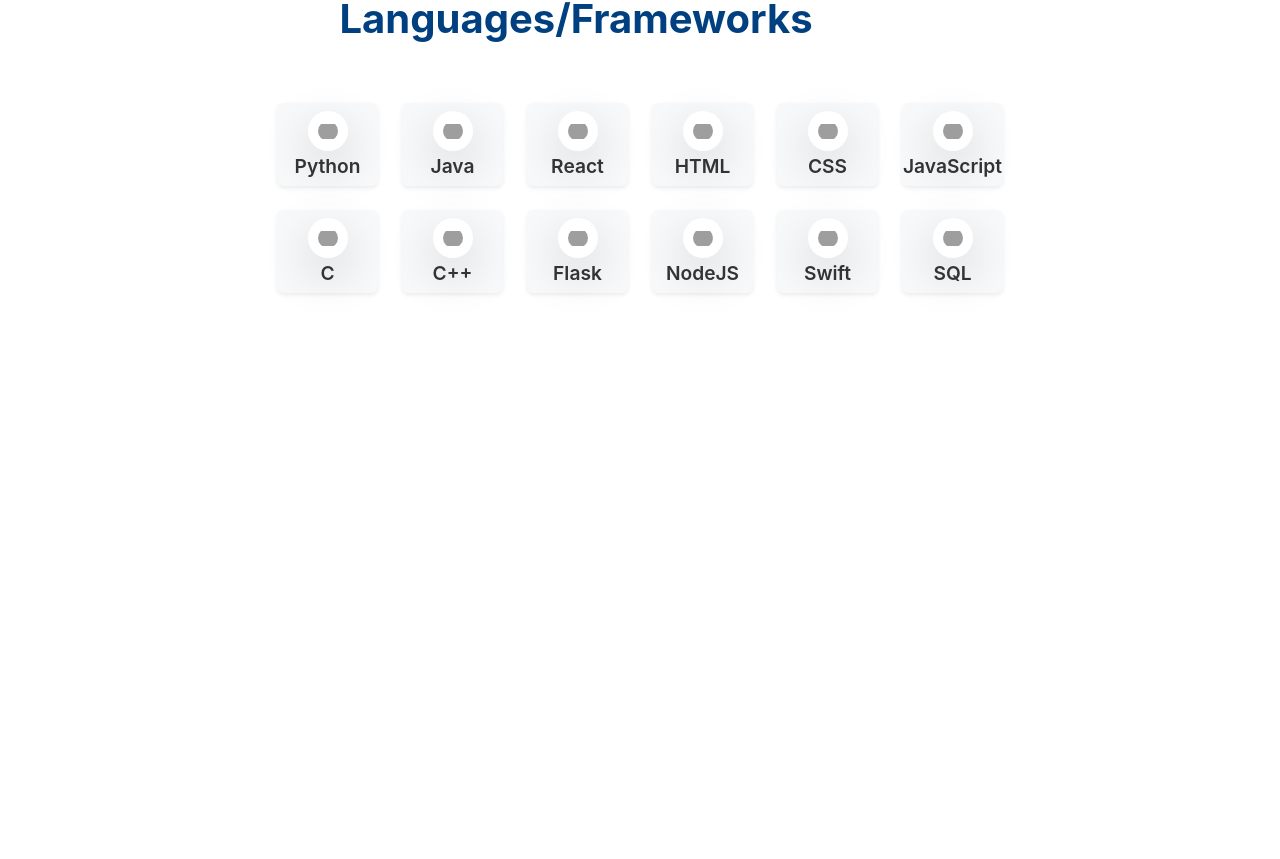
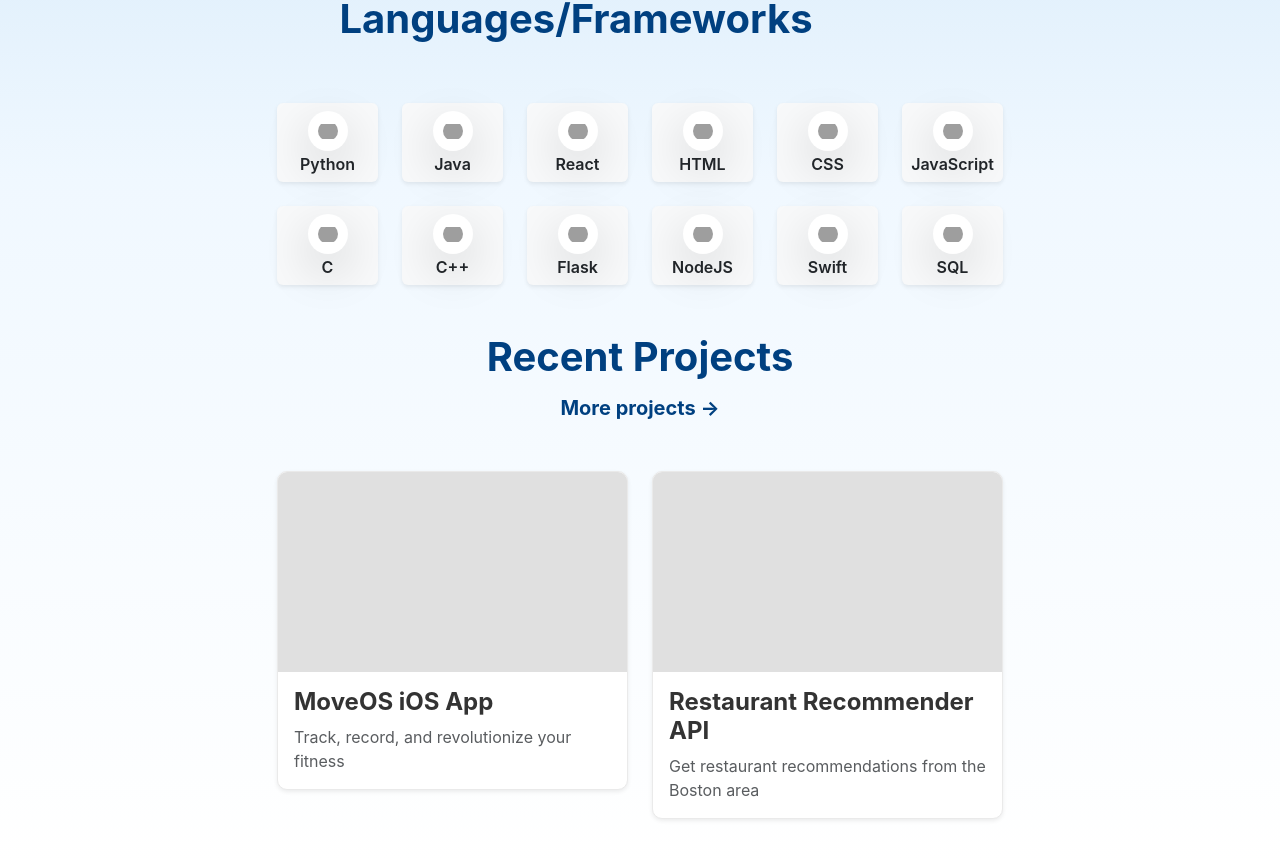
Before and after one commit to Theodore-Utomo/portfolio, a React (Create React App) app: page / in a window 1280 px wide. Shown: the part 503-1362 px from the top of the page. Before the commit the page ends 844 px from the top, so only its background shows below. Built offline with nearby package versions, Linux system fonts and the light colour scheme; grey boxes are pictures that could not be loaded.

Commit message:
Edited CSS

```diff
--- a/src/components/Home/Home.jsx
+++ b/src/components/Home/Home.jsx
@@ -1,12 +1,14 @@
 import React from 'react';
 import Introduction from './Introduction/Introduction.jsx';
 import Skills from './Skills/Skills.jsx';
+import Projects from './Projects/Projects.jsx';
 
 const Home = () => {
   return (
     <div>
       <Introduction />
       <Skills />
+      <Projects />
     </div>
   );
 };
--- /dev/null
+++ b/src/components/Home/Projects/Projects.css
@@ -0,0 +1,80 @@
+/* General Styling */
+#projects {
+    max-width: 750px;
+    margin: 0 auto;
+    color: #333;
+}
+
+.text-primary {
+    color: #004080 !important; /* Light mode primary color */
+}
+
+.project-card {
+    background-color: #ffffff;
+    border: 1px solid #eaeaea;
+    border-radius: 10px;
+    overflow: hidden;
+    transition: transform 0.3s ease, box-shadow 0.3s ease;
+}
+
+.project-card:hover {
+    transform: translateY(-5px);
+    box-shadow: 0 8px 16px rgba(0, 0, 0, 0.1);
+}
+
+/* Image Styling */
+.project-image {
+    height: 200px;
+    background-color: #f8f9fa;
+    display: flex;
+    justify-content: center;
+    align-items: center;
+}
+
+.placeholder-image {
+    width: 100%;
+    height: 100%;
+    background-color: #e0e0e0;
+    display: flex;
+    justify-content: center;
+    align-items: center;
+    font-size: 1rem;
+    color: #aaa;
+    text-transform: uppercase;
+}
+
+.project-card img {
+    width: 100%;
+    height: 100%;
+    object-fit: cover;
+}
+
+/* Card Content */
+.card-title {
+    font-size: 1.5rem;
+    color: #333;
+}
+
+.card-text {
+    font-size: 1rem;
+    color: #555;
+}
+
+/* Section Spacing */
+.my-5 {
+    margin-top: 3rem;
+    margin-bottom: 3rem;
+}
+
+.more-projects-link {
+    font-size: 1.25rem;
+    color: #004080;
+    text-decoration: none;
+    display: inline-block;
+    transition: transform 0.3s ease, color 0.3s ease;
+}
+
+.more-projects-link:hover {
+    color: #002050;
+    transform: translateX(5px);
+}
--- /dev/null
+++ b/src/components/Home/Projects/Projects.jsx
@@ -0,0 +1,61 @@
+import React from 'react';
+import './Projects.css';
+
+const Projects = () => {
+    const projects = [
+        {
+            title: 'MoveOS iOS App',
+            description: 'Track, record, and revolutionize your fitness',
+            image: '', // Placeholder for image
+        },
+        {
+            title: 'Restaurant Recommender API',
+            description: 'Get restaurant recommendations from the Boston area',
+            image: '', // Placeholder for image
+        },
+    ];
+
+    return (
+        <section id="projects" className="container my-5 flex-column">
+            <div className="text-center mb-2">
+                <h2 className="fw-bold display-6 mb-0 text-primary">Recent Projects</h2>
+            </div>
+            <div className="text-center mt-1 mb-1">
+                <a
+                    href="/projects" /* Update this link to your full projects page */
+                    className="more-projects-link text-primary fw-bold"
+                >
+                    More projects →
+                </a>
+            </div>
+            <div className="row g-4 justify-content-center">
+                {projects.map((project, index) => (
+                    <div key={index} className="col-12 col-md-6">
+                        <div className="card project-card shadow-sm">
+                            <div className="project-image bg-light">
+                                {project.image ? (
+                                    <img
+                                        src={project.image}
+                                        alt={project.title}
+                                        className="img-fluid"
+                                    />
+                                ) : (
+                                    <div className="placeholder-image"></div>
+                                )}
+                            </div>
+                            {/* Project Content */}
+                            <div className="card-body">
+                                <h3 className="card-title fw-bold">{project.title}</h3>
+                                <p className="card-text text-muted">
+                                    {project.description}
+                                </p>
+                            </div>
+                        </div>
+                    </div>
+                ))}
+            </div>
+        </section>
+    );
+}
+
+export default Projects;
--- a/src/components/Home/Skills/Skills.jsx
+++ b/src/components/Home/Skills/Skills.jsx
@@ -35,7 +35,7 @@ const Skills = () => {
                                     className="skill-logo mb-1 shadow-lg"
                                     style={{width: '40px', height: '40px'}}
                                 />
-                                <h6 className="card-title fs-5text-dark mb-0">{skill.language}</h6>
+                                <h6 className="card-title fs-6 text-dark mb-0">{skill.language}</h6>
                             </div>
                         </div>
                     </div>
--- a/src/index.css
+++ b/src/index.css
@@ -1,10 +1,17 @@
 body {
   margin: 0;
+  padding: 0;
   font-family: -apple-system, BlinkMacSystemFont, 'Segoe UI', 'Roboto', 'Oxygen',
     'Ubuntu', 'Cantarell', 'Fira Sans', 'Droid Sans', 'Helvetica Neue',
     sans-serif;
   -webkit-font-smoothing: antialiased;
   -moz-osx-font-smoothing: grayscale;
+  background: linear-gradient(to bottom, #c1dff5, #F0F8FF, #FFFFFF);
+  height: 100%;
+}
+
+#root {
+  height: 100%;
 }
 
 code {
```
